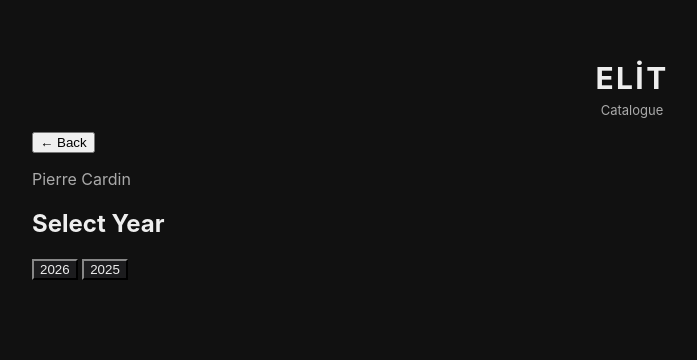
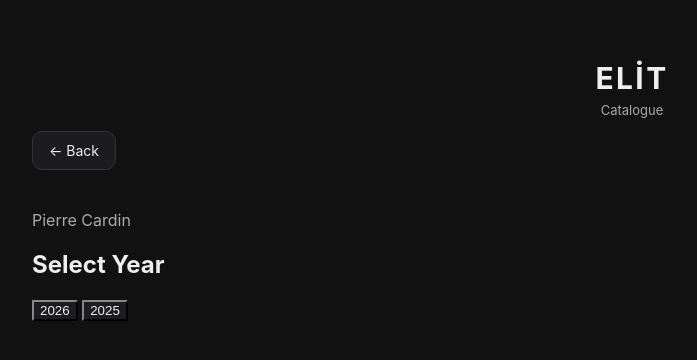
Before and after one commit to 7g86rs77sf-cmd/ELIT-Web, a plain HTML site: page index.html in a window 1280 px wide. Both pictures are taken after a click on the button "Pierre Cardin". Shown: the whole page, without its empty margins (8-705 px from the left). Drawn offline with Linux system fonts and the light colour scheme.

Commit message:
Add files via upload

```diff
--- a/style.css
+++ b/style.css
@@ -217,3 +217,32 @@
     object-fit: cover;
     display: block;
 }
+/* BACK BUTTON */
+
+.back-button {
+    display: inline-flex;
+    align-items: center;
+    justify-content: center;
+
+    margin: 0 0 24px 0;
+    padding: 10px 16px;
+
+    background: #1c1c1e;
+    color: #eeeeee;
+
+    border: 1px solid #333333;
+    border-radius: 10px;
+
+    font: inherit;
+    font-size: 14px;
+
+    cursor: pointer;
+}
+
+.back-button:hover {
+    background: #2c2c2e;
+}
+
+.back-button:active {
+    transform: scale(0.97);
+}
```
